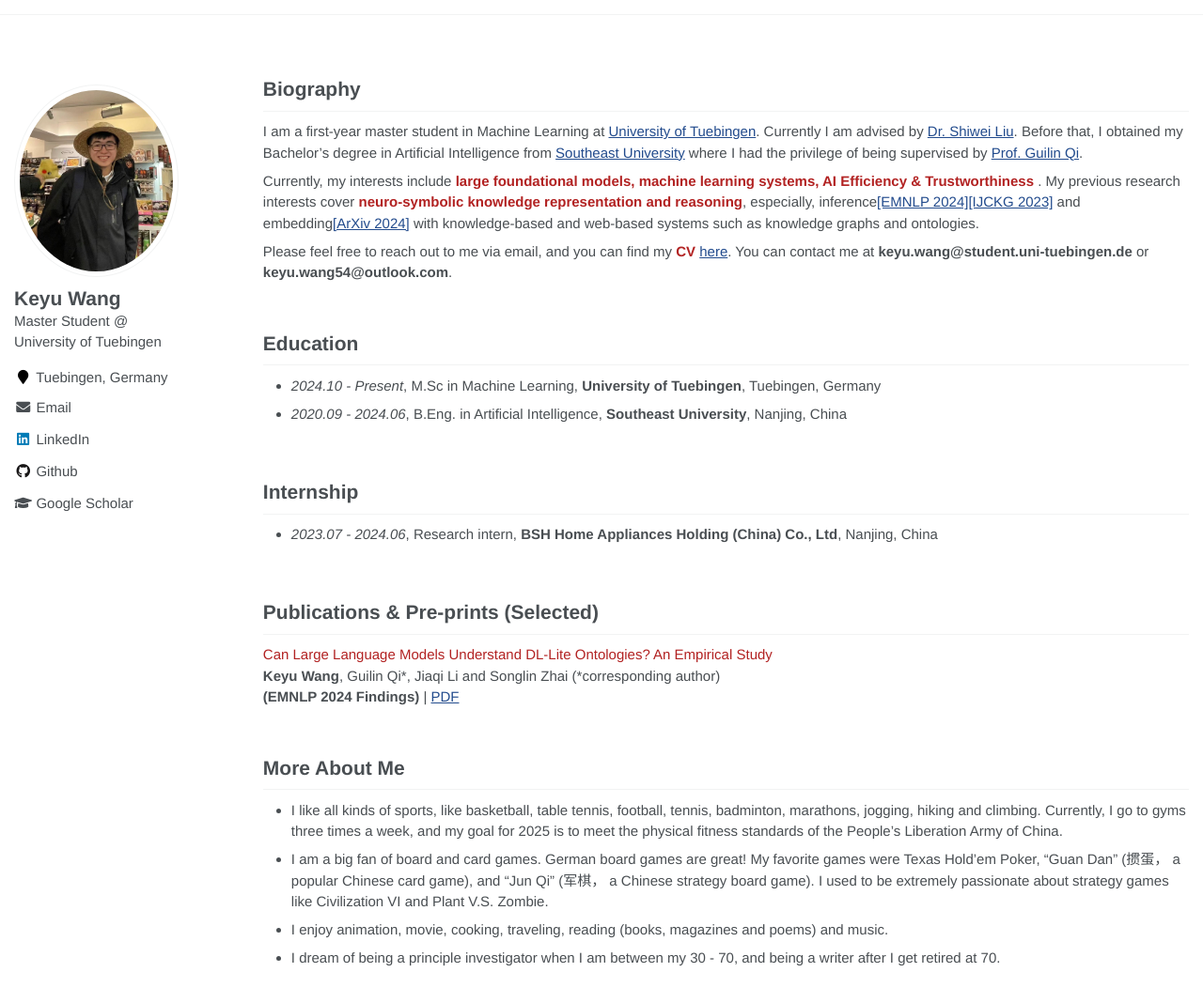
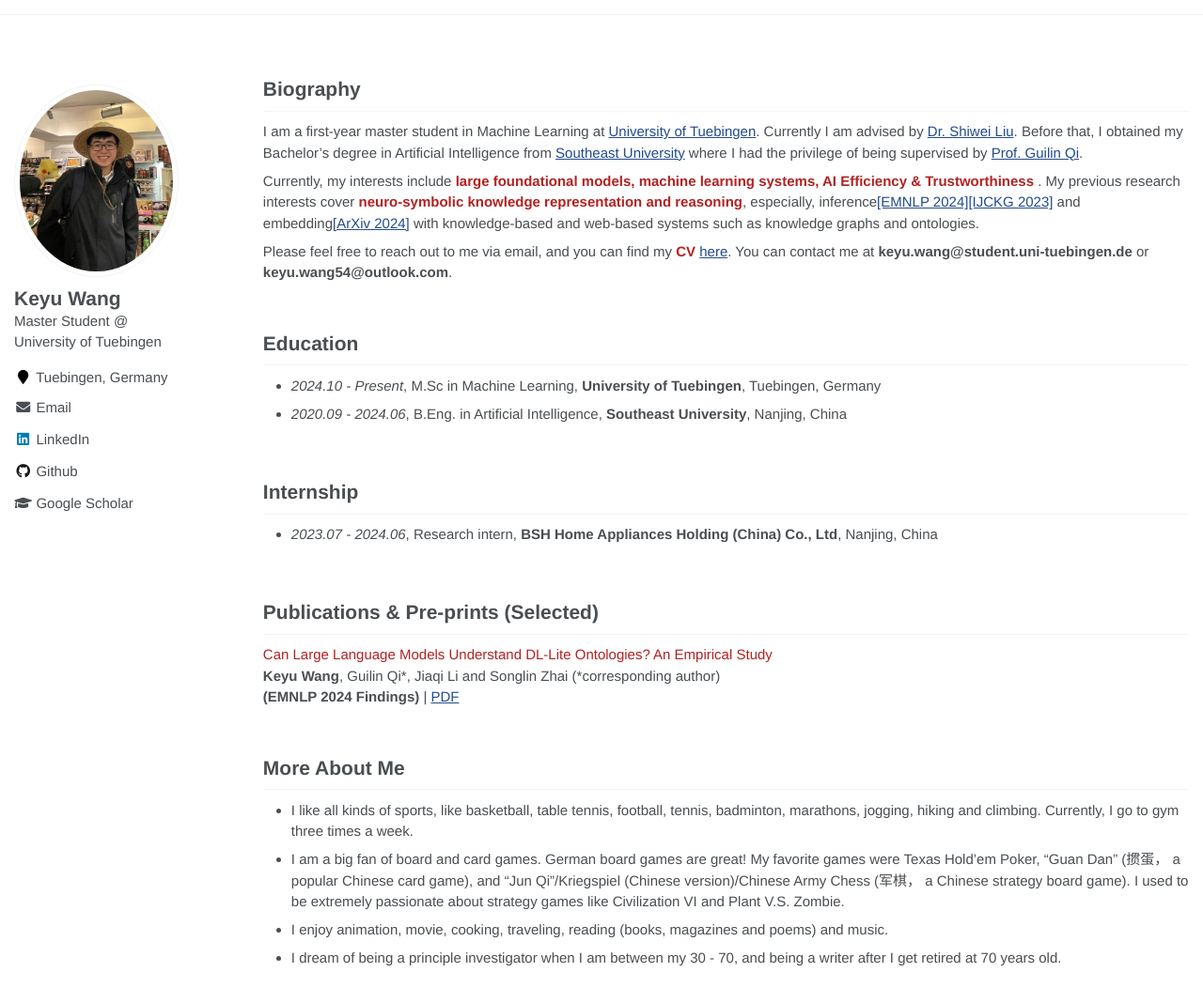
Before and after one commit to keyu-wang-2002/keyu-wang-2002.github.io, a Jekyll site: the page built from _pages/about.md, in a window 1280 px wide and 1122 px high. Shown: the top 1068 px of the window at 94% size. Built offline with Jekyll 4.4.1, drawn with Linux system fonts in a browser that asks for light colours.

Commit message:
Update about.md

```diff
--- a/_pages/about.md
+++ b/_pages/about.md
@@ -50,10 +50,10 @@ Please feel free to reach out to me via email, and you can find my <font color='
 <br>
 
 # More About Me
-- I like all kinds of sports, like basketball, table tennis, football, tennis, badminton, marathons, jogging, hiking and climbing.  Currently, I go to gyms three times a week, and my goal for 2025 is to meet the physical fitness standards of the People's Liberation Army of China.
-- I am a big fan of board and card games. German board games are great! My favorite games were Texas Hold'em Poker, "Guan Dan" (掼蛋， a popular Chinese card game), and "Jun Qi" (军棋， a Chinese strategy board game). I used to be extremely passionate about strategy games like Civilization VI and Plant V.S. Zombie.
+- I like all kinds of sports, like basketball, table tennis, football, tennis, badminton, marathons, jogging, hiking and climbing.  Currently, I go to gym three times a week.
+- I am a big fan of board and card games. German board games are great! My favorite games were Texas Hold'em Poker, "Guan Dan" (掼蛋， a popular Chinese card game), and "Jun Qi"/Kriegspiel (Chinese version)/Chinese Army Chess (军棋， a Chinese strategy board game). I used to be extremely passionate about strategy games like Civilization VI and Plant V.S. Zombie.
 - I enjoy animation, movie, cooking, traveling, reading (books, magazines and poems) and music.
-- I dream of being a principle investigator when I am between my 30 - 70, and being a writer after I get retired at 70.
+- I dream of being a principle investigator when I am between my 30 - 70, and being a writer after I get retired at 70 years old.
 
 
 <div style="height: 75px;"></div>
```
